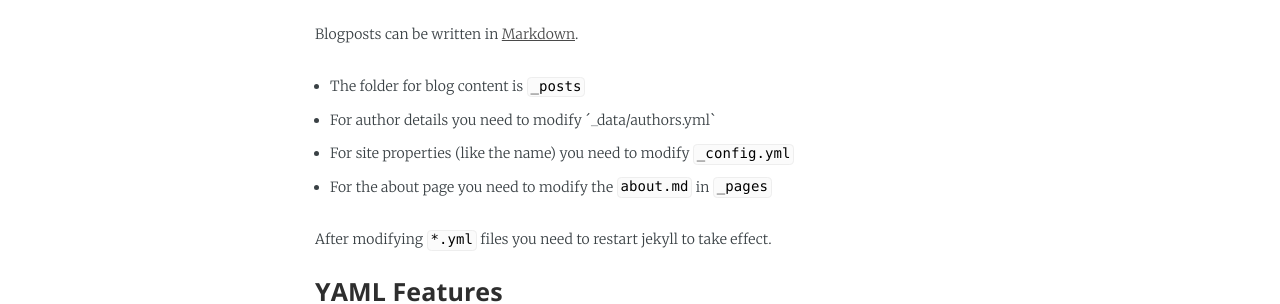
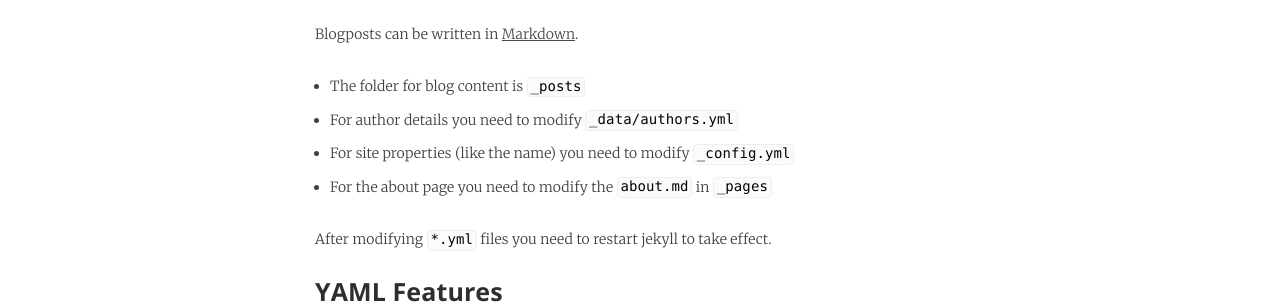
Before and after one commit to jwillmer/jekyllDecent, a Jekyll site: the page built from _posts/2016-06-08-Readme.md, in a window 1280 px wide and 900 px high, scrolled down 1495 px. Shown: the part 149-453 px from the top of the window. Built offline with Jekyll 4.4.1, drawn with Linux system fonts in a browser that asks for light colours; nearby versions of some CDN libraries; some web fonts are replaced.

```diff
--- a/_posts/2016-06-08-Readme.md
+++ b/_posts/2016-06-08-Readme.md
@@ -55,7 +55,7 @@ If you like to see the theme in production have a look at [jwillmer.de](http://j
 Blogposts can be written in [Markdown](https://de.wikipedia.org/wiki/Markdown).
 
 - The folder for blog content is `_posts`
-- For author details you need to modify ´_data/authors.yml`
+- For author details you need to modify `_data/authors.yml`
 - For site properties (like the name) you need to modify `_config.yml`
 - For the about page you need to modify the `about.md` in `_pages`
 
```
